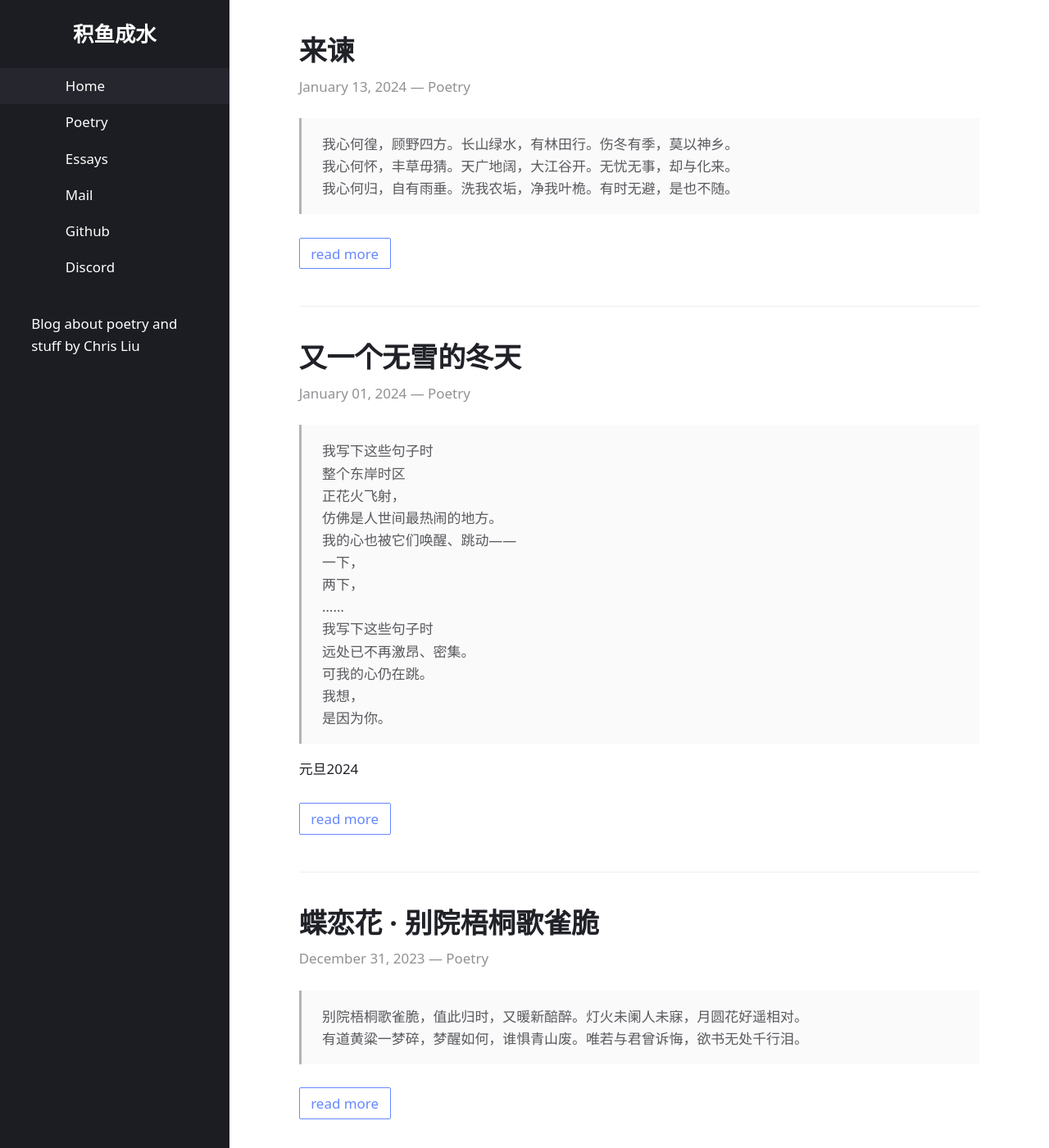
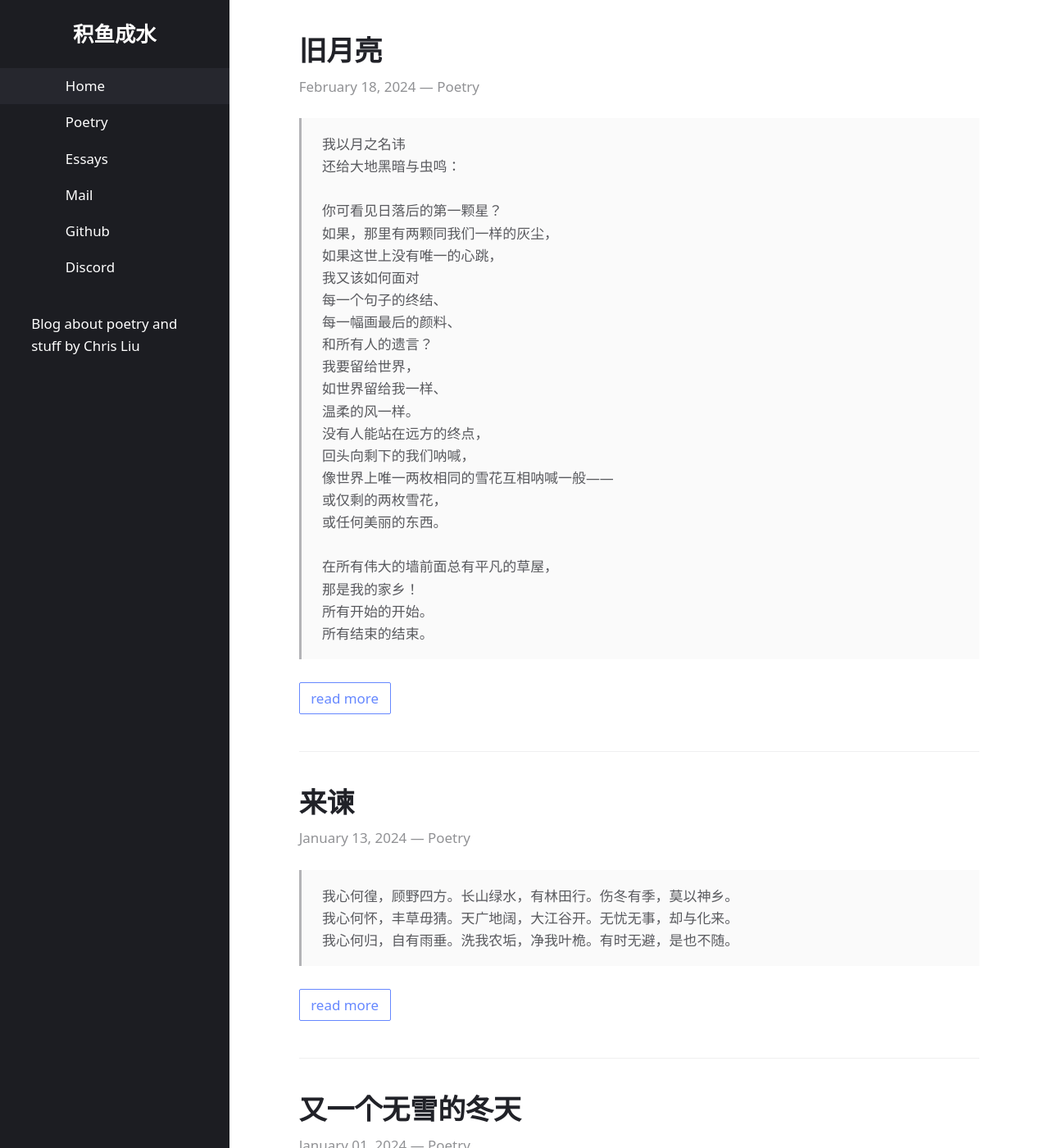
Before and after one commit to chris-zy-liu/chris-zy-liu.github.io, a Jekyll site: the page built from index.html, in a window 1280 px wide and 1400 px high. Shown: the whole window at 82% size. Built offline with Jekyll 4.4.1, drawn with Linux system fonts in a browser that asks for light colours.

Commit message:
script update

```diff
--- /dev/null
+++ b/_posts/2024-02-18-old-moon.md
@@ -0,0 +1,6 @@
+---
+title: 旧月亮
+layout: post
+categories: Poetry
+---
+> 我以月之名讳<br>还给大地黑暗与虫鸣：<br><br>你可看见日落后的第一颗星？<br>如果，那里有两颗同我们一样的灰尘，<br>如果这世上没有唯一的心跳，<br>我又该如何面对<br>每一个句子的终结、<br>每一幅画最后的颜料、<br>和所有人的遗言？<br>我要留给世界，<br>如世界留给我一样、<br>温柔的风一样。<br>没有人能站在远方的终点，<br>回头向剩下的我们呐喊，<br>像世界上唯一两枚相同的雪花互相呐喊一般——<br>或仅剩的两枚雪花，<br>或任何美丽的东西。<br><br>在所有伟大的墙前面总有平凡的草屋，<br>那是我的家乡！<br>所有开始的开始。<br>所有结束的结束。
```
Also changed, not shown: _posts/.obsidian/workspace.json (+6 -6 lines).
